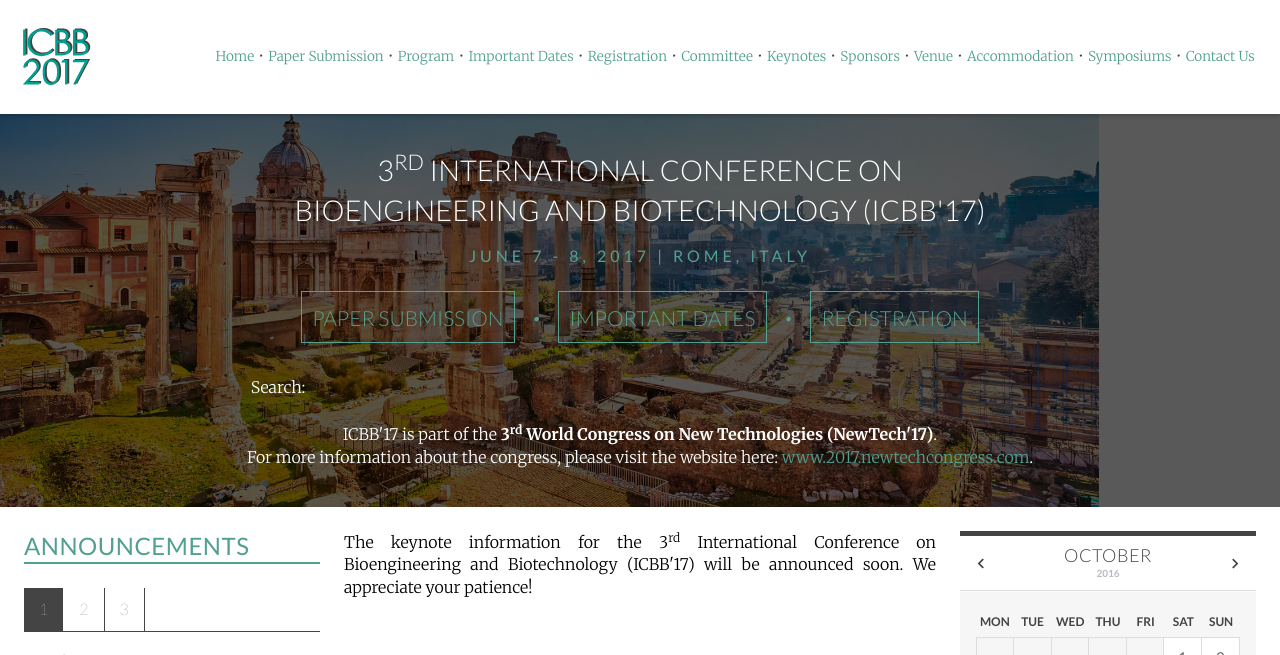
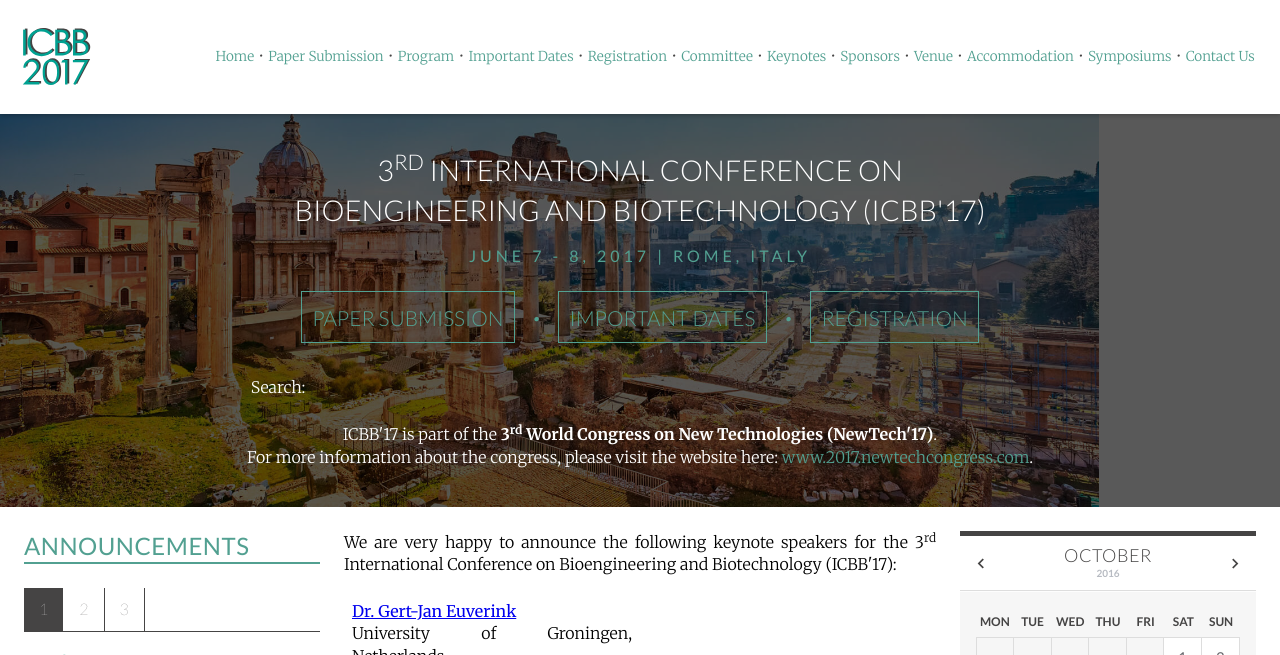
Before and after one commit to intaset/bbseries, a Jekyll site: the page built from keynote.html, in a window 1280 px wide and 1400 px high. Shown: the top 655 px of the window. Built offline with Jekyll 4.4.1, drawn with Linux system fonts in a browser that asks for light colours; nearby versions of some CDN libraries; Markdown is read by kramdown in place of the engine named in the settings; comment, search, counter and statistics services are not loaded; some of the changed text lies outside the part shown; grey boxes are pictures that could not be loaded.

Commit message:
added new keynote

```diff
--- a/keynote.html
+++ b/keynote.html
@@ -7,6 +7,38 @@
 
 <div class="unit unit-s-1 unit-m-1-4-1 unit-l-1-4-1">
   <div class="unit-spacer content">
-    <p class="body">The keynote information for the 3<sup>rd</sup> International Conference on Bioengineering and Biotechnology (ICBB'17) will be announced soon. We appreciate your patience!</p>
+    <!-- <p class="body">The keynote information for the 3<sup>rd</sup> International Conference on Bioengineering and Biotechnology (ICBB'17) will be announced soon. We appreciate your patience!</p> -->
+
+    <p class="body">We are very happy to announce the following keynote speakers for the 3<sup>rd</sup> International Conference on Bioengineering and Biotechnology (ICBB'17):</p>
+
+    <div class="keynotes">
+    <div class="unit unit-s-1-1 unit-s-1-2 unit-m-1-2 unit-l-1-2">
+      <div class="unit-spacer">
+      <a href="#Dr. Gert-Jan Euverink">Dr. Gert-Jan Euverink</a><br>
+           <p class="body">University of Groningen, Netherlands</p>
+      </div>
+    </div>
+
+    <!-- <div class="unit unit-s-1-1 unit-s-1-2 unit-m-1-2 unit-l-1-2">
+      <div class="unit-spacer">
+      <a href="#Dr. Simona Schwarz">Dr. Simona Schwarz</a><br>
+           <p class="body">Leibniz Institut für Polymerforschung Dresden e.V., Germany</p>
+      </div>
+    </div> -->
+  </div> <!-- End Keynotes -->
+
+  <span class="anchor" id="Dr. Gert-Jan Euverink"></span>
+  <div class="keynote-info">
+  <p class="bold">Dr. Gert-Jan Euverink</p><img src="../img/Euverink.jpg" width="170" align="right" class="keynote-img">
+  <p class="body">Euverink (1966) holds a position as full professor and is head of the research group “Products and processes for Biotechnology”. He is embedded in the “Engineering and Technology institute Groningen”, at the University of Groningen. From 2004 until 2011 he was program director of Wetsus, European Center of Sustainable Watertechnology in Leeuwarden, the Netherlands. From 1998 until 2004 he started and managed successfully BioExplore, a high throughput screening facility at the department of Microbial Physiology of the Groningen Biomolecular and Biotechnology institute. From 1994 until 1998 he was a post-doc at the Dutch Institute for Carbohydate Research and developed a novel process for the synthesis of a thermoreversible starch derivative. This product is currently produced by Avebe under the brandname Etenia. Euverink received his PhD in microbiology at the University of Groningen in 1995 based upon a study of phenylalanine and tyrosine metabolism in the methylotrophic actinomycete <i>Amycolatopsis methanolica</i>.</p>
+
+  <p class="keynote-topic"><b>Topic of Keynote:</b> Transcriptomics as a tool to monitor and predict the behaviour of the microbiome in an industrial salt waste water treatment plant</p>
+
+  <a href="../paper/Keynote - Dr. Euverink.pdf" class="pdf"><img src="../img/pdf_icon.gif">Keynote Abstract</a>
+
+  <div class="top"><a href="#top">top</a></div>
+  <div class="border"></div>
+  </div> <!-- End Keynote Info -->
+
   </div>
   </div>
```
Also changed, not shown: 1 other file.
